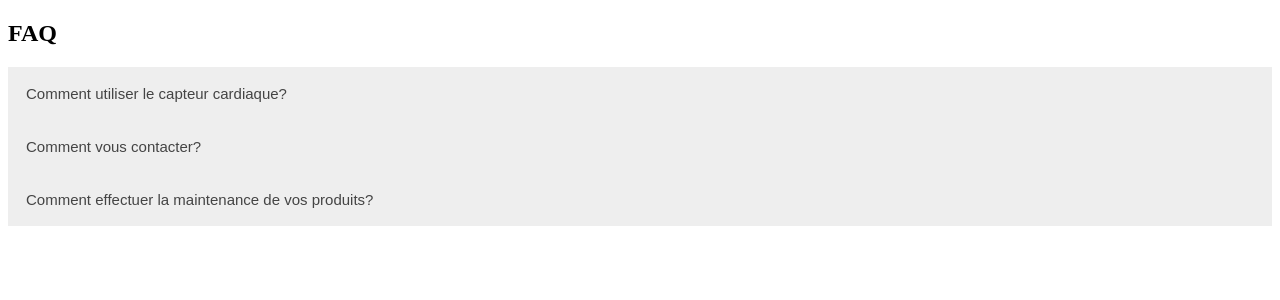
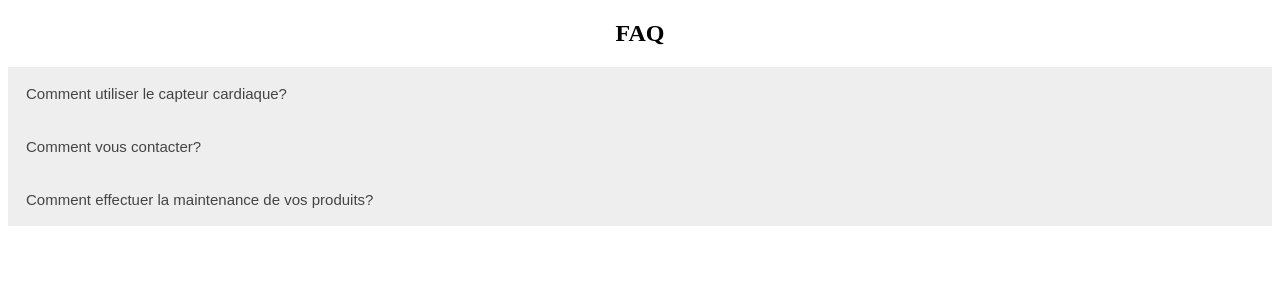
Before and after one commit to TarkusR/APP-G10E, a PHP site: page /FAQ.php in a window 1280 px wide. Shown: the top 300 px of the page. Run offline with PHP 8.4, Linux system fonts and the light colour scheme.

Commit message:
FAQ.php refactored

```diff
--- a/style.css
+++ b/style.css
@@ -262,6 +262,10 @@ a{
 }
 
 /*Section dédiée à la page FAQ*/
+.FAQbody h2{
+    display: flex;
+    justify-content: center;
+}
 .faq {
     background-color: #eee;
     color: #444;
@@ -275,7 +279,7 @@ a{
     transition: 0.4s;
 }
 
-.active, .accordion:hover {
+.active, .faq:hover {
     background-color: #ccc;
 }
 
@@ -286,4 +290,5 @@ a{
     overflow: hidden;
 }
 
+
 /*Fin section dédiée aux FAQ*/
```
Also changed, not shown: FAQ.php (indentation only).
